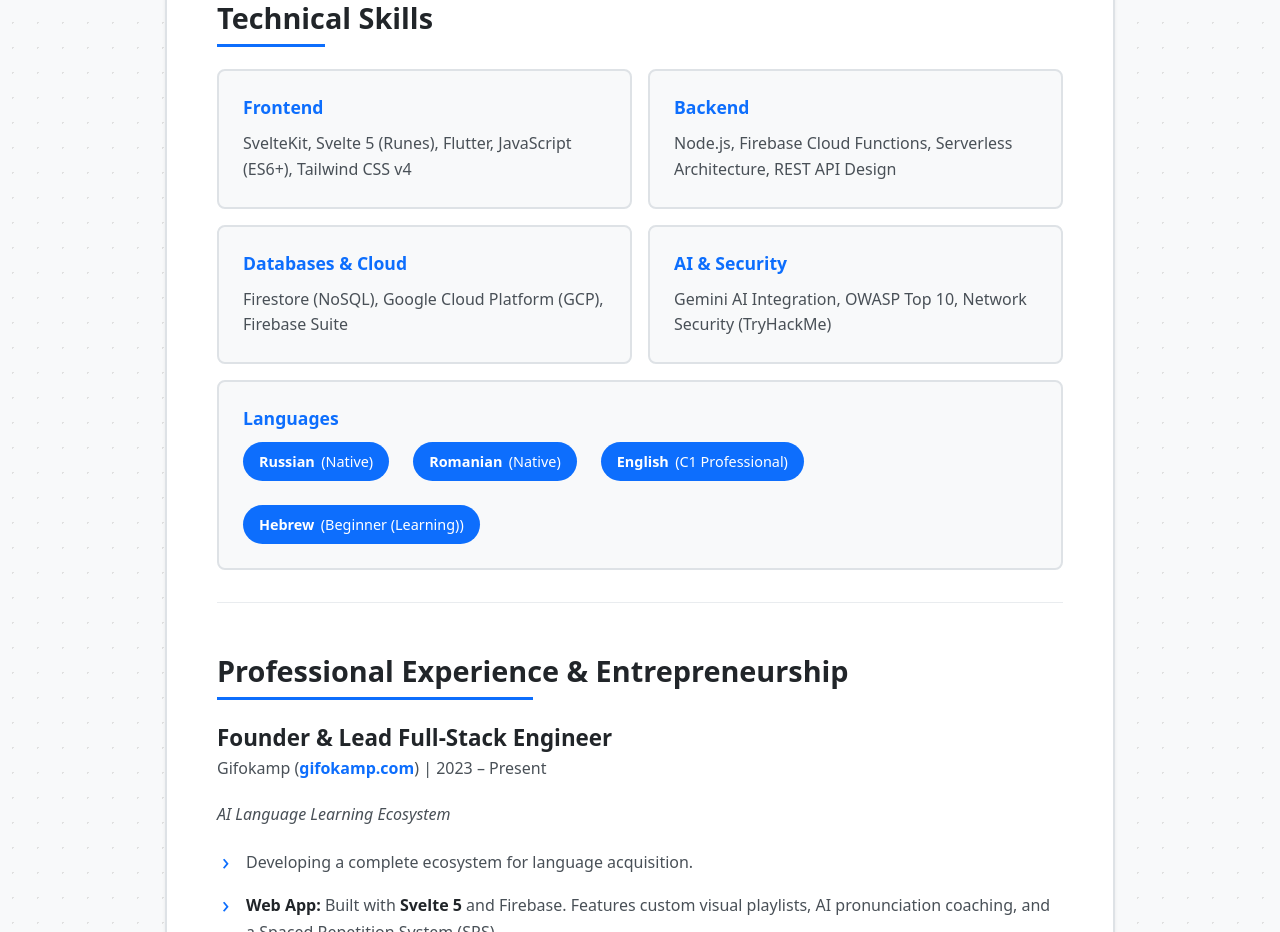
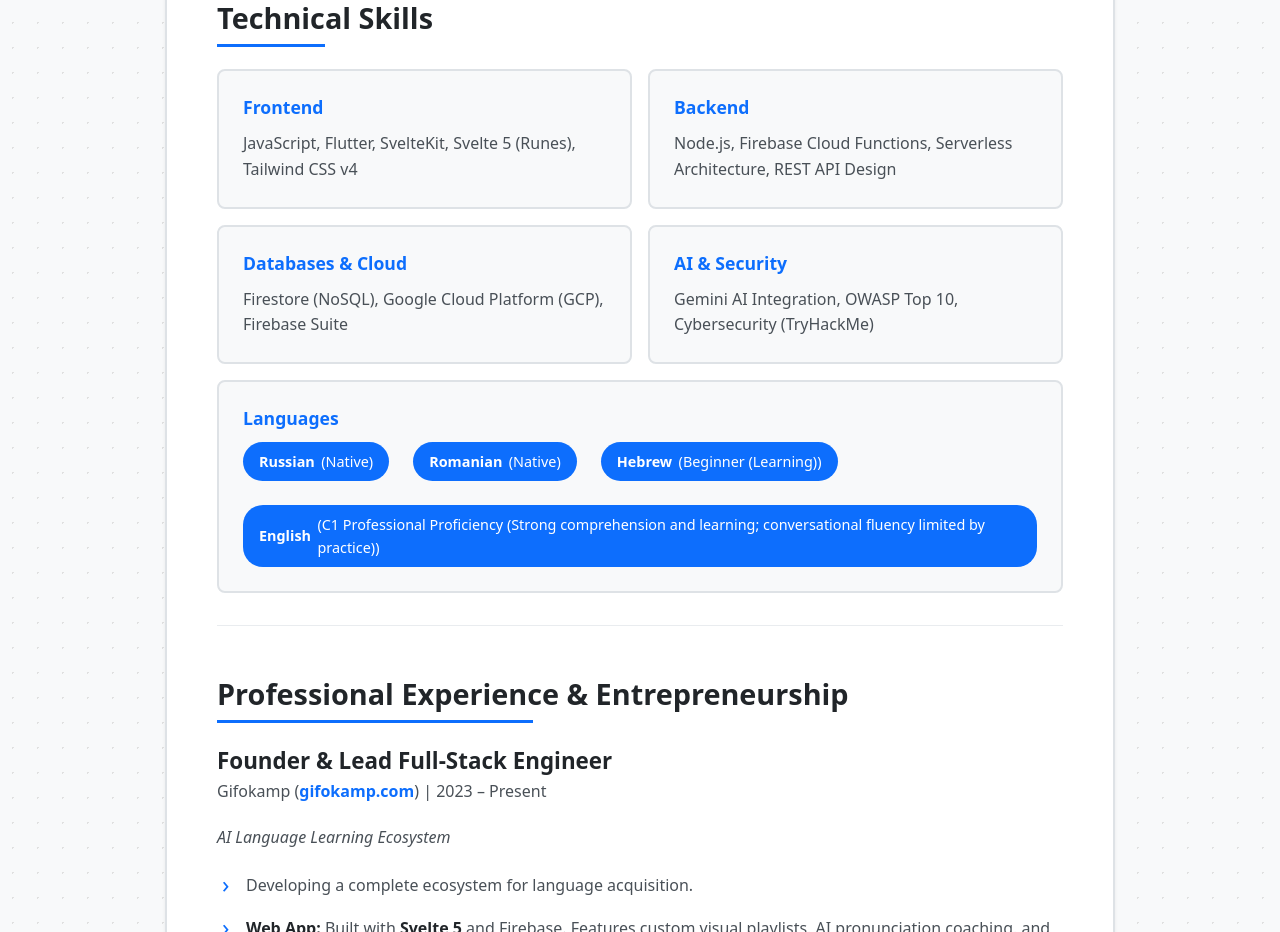
Before and after one commit to egormozg/CV, a Svelte app: page / in a window 1280 px wide. Shown: the part 1040-1972 px from the top of the page. Built offline with nearby package versions, Linux system fonts and the light colour scheme.

Commit message:
added english proficiency

```diff
--- a/src/App.svelte
+++ b/src/App.svelte
@@ -29,17 +29,17 @@
           volunteering: "Community & Volunteering"
       },
       skills: [
-        { category: 'Frontend', details: 'SvelteKit, Svelte 5 (Runes), Flutter, JavaScript (ES6+), Tailwind CSS v4' },
+        { category: 'Frontend', details: 'JavaScript, Flutter, SvelteKit, Svelte 5 (Runes), Tailwind CSS v4' },
         { category: 'Backend', details: 'Node.js, Firebase Cloud Functions, Serverless Architecture, REST API Design' },
         { category: 'Databases & Cloud', details: 'Firestore (NoSQL), Google Cloud Platform (GCP), Firebase Suite' },
-        { category: 'AI & Security', details: 'Gemini AI Integration, OWASP Top 10, Network Security (TryHackMe)' },
+        { category: 'AI & Security', details: 'Gemini AI Integration, OWASP Top 10, Cybersecurity (TryHackMe)' },
         {
           category: 'Languages',
           items: [
             { name: 'Russian', proficiency: 'Native' },
             { name: 'Romanian', proficiency: 'Native' },
-            { name: 'English', proficiency: 'C1 Professional' },
-            { name: 'Hebrew', proficiency: 'Beginner (Learning)' }
+            { name: 'Hebrew', proficiency: 'Beginner (Learning)' },
+            { name: 'English', proficiency: 'C1 Professional Proficiency (Strong comprehension and learning; conversational fluency limited by practice)' }
           ]
         }
       ],
@@ -167,14 +167,14 @@
         { category: 'Фронтенд', details: 'JavaScript, Flutter, SvelteKit, Svelte 5 (Runes), Tailwind CSS v4' },
         { category: 'Бэкенд', details: 'Node.js, Firebase Cloud Functions, Serverless Architecture, REST API Design' },
         { category: 'Базы данных', details: 'Firestore (NoSQL), Google Cloud Platform (GCP), Firebase Suite' },
-        { category: 'ИИ и Безопасность', details: 'Gemini AI Integration, OWASP Top 10, Сетевая безопасность (TryHackMe)' },
+        { category: 'ИИ и Безопасность', details: 'Gemini AI Integration, OWASP Top 10, Кибербезопасность (TryHackMe)' },
         {
           category: 'Языки',
           items: [
             { name: 'Русский', proficiency: 'Родной' },
             { name: 'Румынский', proficiency: 'Родной' },
-            { name: 'Английский', proficiency: 'C1 Professional' },
-            { name: 'Иврит', proficiency: 'Начальный уровень' }
+            { name: 'Иврит', proficiency: 'Начальный уровень' },
+            { name: 'Английский', proficiency: 'C1 Professional (сильное понимание и обучаемость; разговорная речь ограничена практикой)' }
           ]
         }
       ],
```
